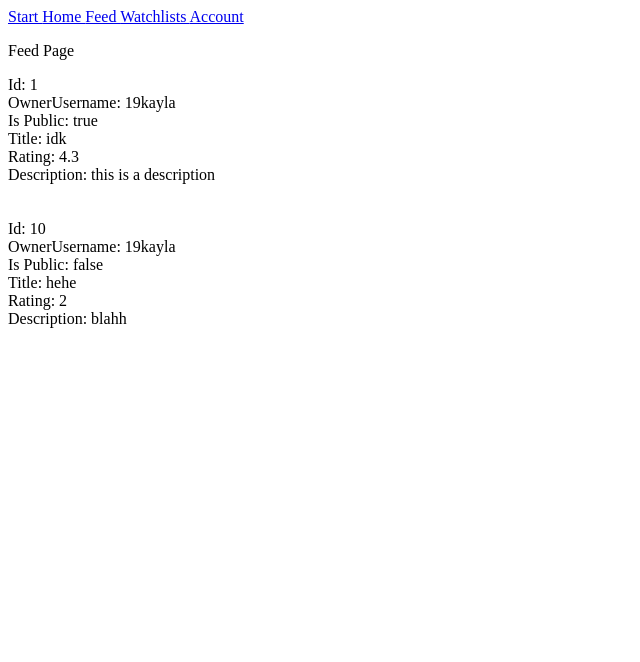
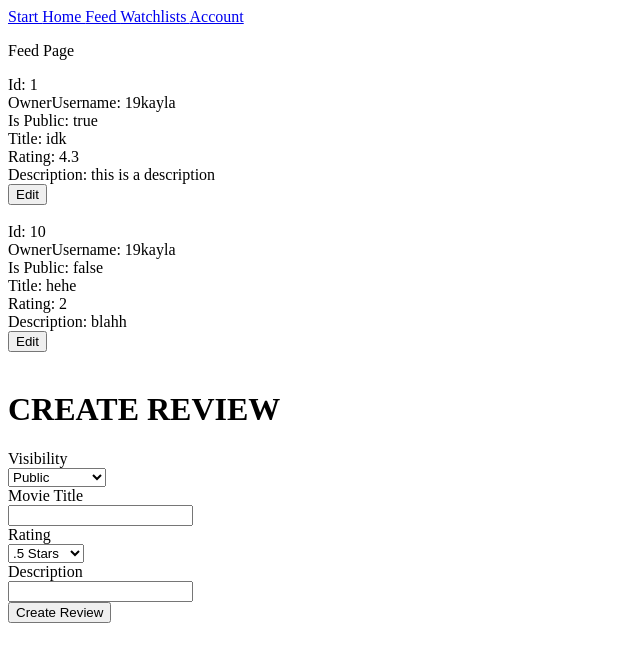
Before and after one commit to 19kneumann/moviestarz, a React (Create React App) app in the folder frontend/moviestarz/: page /feed in a window 1280 px wide. Shown: the top 662 px of the page, without its empty margins (0-640 px from the left). Built offline with nearby package versions, Linux system fonts and the light colour scheme.

Commit message:
updated pages

```diff
--- /dev/null
+++ b/frontend/moviestarz/src/Components/CreateReview.jsx
@@ -0,0 +1,59 @@
+import React, { Component } from "react";
+class CreateReview extends Component {
+
+  state = {
+    isPublic: null,
+    title: null,
+    rating: null,
+    description: null
+  };
+
+  onChange = (evt) => {
+    this.setState({
+      [evt.target.name]: evt.target.value,
+    });
+  };
+
+
+  render() {
+    return (
+      <div>
+        <h1> CREATE REVIEW </h1>
+        <form>
+              <label>Visibility</label>
+              <br/>
+              <select id="isPublic" name="isPublic" onChange={this.onChange} >
+                    <option value="true">Public</option>
+                    <option value="false">Friends Only</option>
+              </select>
+              <br/>
+              <label>Movie Title</label>
+              <br/>
+              <input type="text" name="title" onChange={this.onChange}/>
+              <br/>
+              <label>Rating</label>
+              <br/>
+              <select id="rating" name="rating" onChange={this.onChange}>
+                    <option value=".5">.5 Stars</option>
+                    <option value="1">1 Stars</option>
+                    <option value="1.5">1.5 Stars</option>
+                    <option value="2">2 Stars</option>
+                    <option value="2.5">2.5 Stars</option>
+                    <option value="3">3 Stars</option>
+                    <option value="3.5">3.5 Stars</option>
+                    <option value="4">4 Stars</option>
+                    <option value="4.5">4.5 Stars</option>
+                    <option value="5">5 Stars</option>
+              </select>
+              <br/>
+              <label>Description</label>
+              <br/>
+              <input type="text" name="description" onChange={this.onChange}/>
+        </form>
+        <button>Create Review</button>
+      </div>
+    );
+  }
+}
+
+export default CreateReview;
--- a/frontend/moviestarz/src/Components/ReviewCard.jsx
+++ b/frontend/moviestarz/src/Components/ReviewCard.jsx
@@ -3,6 +3,7 @@ import React, { Component } from "react";
 class ReviewCard extends Component {
 
     state = {};
+
 
 
   render() {
@@ -19,7 +20,7 @@ class ReviewCard extends Component {
         Rating: {this.props.rating}
         <br/>
         Description: {this.props.description}
-        <br/><br/><br/>
+        <br/>
       </div>
     );
   }
--- a/frontend/moviestarz/src/Components/Reviews.jsx
+++ b/frontend/moviestarz/src/Components/Reviews.jsx
@@ -1,12 +1,17 @@
 import React, { Component } from "react";
 import ReviewCard from "./ReviewCard";
 import axios from "axios";
+import CreateReview from "./CreateReview";
 
 class Reviews extends Component {
 
     state = {
         reviews: [],
       };
+
+      editReview(review){
+        console.log(review.id);
+      }
 
       componentDidMount = () => {
         // axios
@@ -45,7 +50,6 @@ class Reviews extends Component {
       <div>
           {this.state.reviews.map((review) => (
               <React.Fragment key={review.id}>
-
             <ReviewCard
             id={review.id}
             ownerUsername={review.ownerUsername}
@@ -53,9 +57,11 @@ class Reviews extends Component {
             title={review.title}
             rating={review.rating}
             description={review.description}
-            ></ReviewCard>
+            >
+            </ReviewCard>
+            <button onClick={() => this.editReview(review)}>Edit</button>
+            <br/><br/>
             </React.Fragment>
-
           ))}
       </div>
     );
--- /dev/null
+++ b/frontend/moviestarz/src/Components/WatchlistCard.jsx
@@ -0,0 +1,32 @@
+import React, { Component } from "react";
+
+class WatchlistCard extends Component {
+
+    state = {};
+
+  render() {
+    return (
+      <div>
+        Id: {this.props.id}
+        <br/>
+        OwnerUsername: {this.props.ownerUsername}
+        <br/>
+        Is Public: {this.props.isPublic}
+        <br/>
+        Title: {this.props.title}
+        <br/>
+        movies:
+        {this.props.movies.map(movie => <div>{movie.title}</div> )}
+        <br/>
+        Admin Users: {this.props.adminUsers.map(user => user.username)}
+        <br/>
+        Viewer Users: {this.props.viewerUsers.map(user => user.username)}
+        <br/>
+        {/* <button onClick="editReview(${review.id})">Edit</button> */}
+        <br/><br/>
+      </div>
+    );
+  }
+}
+
+export default WatchlistCard;
--- /dev/null
+++ b/frontend/moviestarz/src/Components/Watchlists.jsx
@@ -0,0 +1,64 @@
+import React, { Component } from "react";
+import WatchlistCard from "./WatchlistCard";
+import axios from "axios";
+
+class Watchlists extends Component {
+
+    state = {
+        watchlists: [],
+      };
+
+      componentDidMount = () => {
+        // axios
+        //   .get("https://api.themoviedb.org/3/discover/movie?api_key=af69558f05513147c6444f75dd27b6a1&language=en-US&sort_by=popularity.desc"
+        //   )
+        //   .then((response) => {
+        //     console.log(response.data);
+        //     this.setState({ movies: response.data.results });
+        //   })
+        //   .catch(function (error) {
+        //     console.log("errorFetching");
+        //   });
+
+        var watchlist = [
+            {"id": "7",
+            "title": "idk",
+            "movies": [{"title": "the dungeon"},{"title": "idk"}],
+            "adminUsers": [{"username": "xytix"}],
+            "viewerUsers": [],
+            "ownerUsername": "19kayla",
+            "isPublic": "false"
+        }
+        ]
+        this.setState({ watchlists: watchlist})
+      };
+
+      editWatchlist(){
+
+      }
+
+  render() {
+    return (
+      <div>
+          {this.state.watchlists.map((watchlist) => (
+            <React.Fragment key={watchlist.id}>
+
+            <WatchlistCard
+            id={watchlist.id}
+            ownerUsername={watchlist.ownerUsername}
+            movies={watchlist.movies}
+            isPublic={watchlist.isPublic}
+            title={watchlist.title}
+            adminUsers={watchlist.adminUsers}
+            viewerUsers={watchlist.viewerUsers}
+            ></WatchlistCard>
+            <button onClick={() => this.editReview(watchlist)}>Edit</button>
+
+            </React.Fragment>
+          ))}
+      </div>
+    );
+  }
+}
+
+export default Watchlists;
--- a/frontend/moviestarz/src/Pages/FeedPage.jsx
+++ b/frontend/moviestarz/src/Pages/FeedPage.jsx
@@ -1,13 +1,16 @@
 import React, { Component } from "react";
 import Reviews from "../Components/Reviews";
+import CreateReview from "../Components/CreateReview";
 
 class FeedPage extends Component {
 
   render() {
+
     return (
 		<div>
       <p>Feed Page</p>
       <Reviews></Reviews>
+      <CreateReview></CreateReview>
     </div>
     );
   }
--- a/frontend/moviestarz/src/Pages/WatchlistPage.jsx
+++ b/frontend/moviestarz/src/Pages/WatchlistPage.jsx
@@ -1,12 +1,10 @@
 import React, { Component } from "react";
-
+import Watchlists from "../Components/Watchlists"
 class WatchlistPage extends Component {
 
   render() {
     return (
-		<div>
-      <p>Watchlist Page</p>
-    </div>
+      <Watchlists></Watchlists>
     );
   }
 }
```
Also changed, not shown: frontend/moviestarz/src/Components/EditReview.jsx (added, +45 -0 lines).
